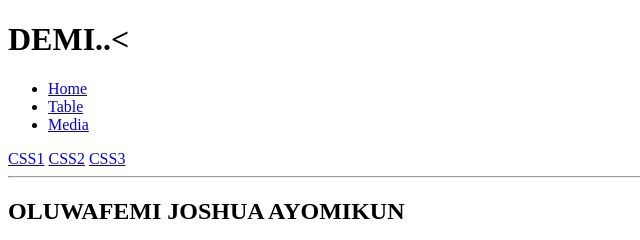
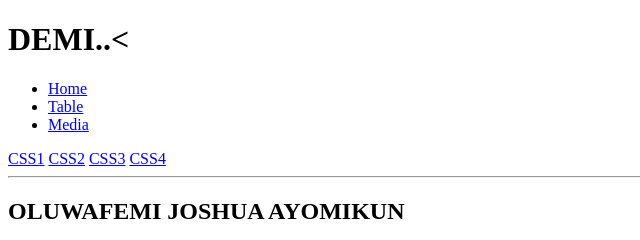
Before and after one commit to demiladeore/altm1week4-1, a plain HTML site: page index.html in a window 1280 px wide. Shown: the top 240 px of the page, 0-640 px from the left. Drawn offline with Linux system fonts and the light colour scheme.

Commit message:
add nav to and from index css4

```diff
--- a/index.html
+++ b/index.html
@@ -18,6 +18,7 @@
           <a href="/css_assignment/css1/css1.html">CSS1</a>
           <a href="/css_assignment/css2/hackleberry.html">CSS2</a>
           <a href="/css_assignment/css3/css3.html">CSS3</a>
+          <a href="/css_assignment/css4/css4.html">CSS4</a>
         </div>
       </nav>
     </header>
```
